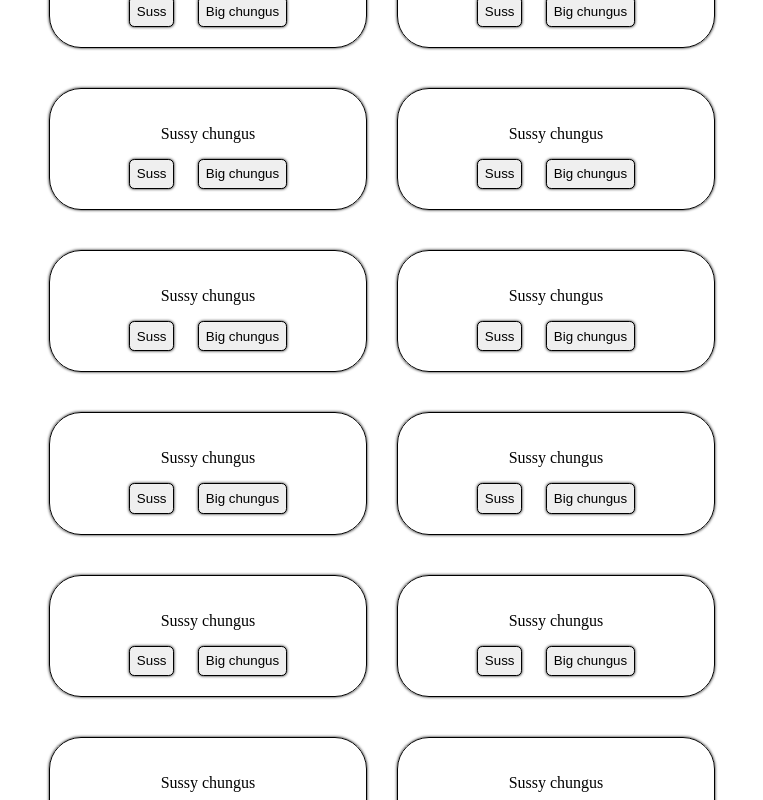
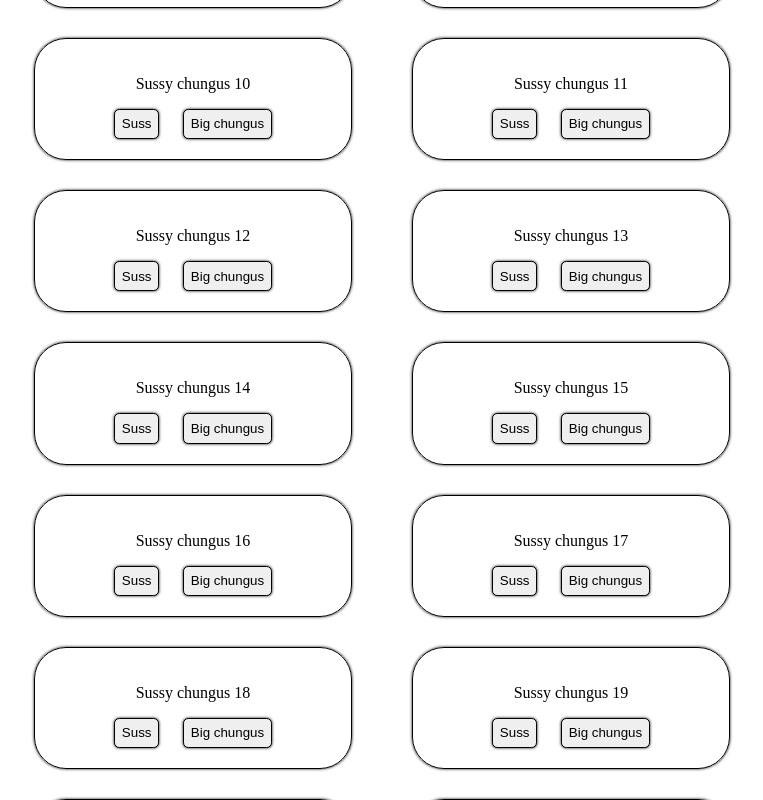
Before and after one commit to SSS-Says-Snek/test-sveltekit, a SvelteKit app: page /home in a window 1280 px wide. Shown: the part 760-1560 px from the top of the page, without its empty margins (258-1021 px from the left). Built offline with nearby package versions, Linux system fonts and the light colour scheme.

Commit message:
Modify transition

```diff
--- a/src/routes/home/+page.svelte
+++ b/src/routes/home/+page.svelte
@@ -1,6 +1,8 @@
 <script lang="ts">
 	interface Note {
 		visible: boolean;
+    dir: string;
+    content: string;
 	}
 
 	function actionWhenInViewport(e: Element) {
@@ -25,8 +27,8 @@
 	}
 
 	let notes: Note[] = [];
-	for (let i = 0; i < 20; i++) {
-		notes.push({ visible: false });
+	for (let i = 0; i < 200; i++) {
+		notes.push({ visible: false, dir: i % 2 ? 'right' : 'left', content: `Sussy chungus ${i}` });
 	}
 </script>
 
@@ -37,9 +39,11 @@
 				class="note"
 				use:actionWhenInViewport
 				on:visible="{() => toggleVisibility(id)}"
-				class:visible={array.visible}
+				class:visible="{array.visible}"
+        class:left="{array.dir == 'left'}"
+        class:right="{array.dir == 'right'}"
 			>
-				<p>Sussy chungus</p>
+				<p>{array.content}</p>
 				<div class="button-group">
 					<button>Suss</button>
 					<button>Big chungus</button>
@@ -64,8 +68,7 @@
 		align-items: center;
 
 		opacity: 0;
-		transform: translateX(100px);
-		transition: all 500ms;
+		transition: all 400ms;
 	}
 
 	.note button {
@@ -85,7 +88,7 @@
 	.note-container {
 		display: grid;
 		grid-template-columns: 1fr 1fr;
-		gap: 40px 30px;
+		gap: 30px 60px;
 		padding: 20px;
 	}
 
@@ -102,8 +105,16 @@
 		overflow-x: hidden;
 	}
 
+  .note.left {
+    transform: translateX(-100px);
+  }
+
+  .note.right {
+    transform: translateX(100px);
+  }
+
 	.note.visible {
 		opacity: 1;
-		transform: translateX(0);
+		transform: translateX(0) !important;
 	}
 </style>
```
